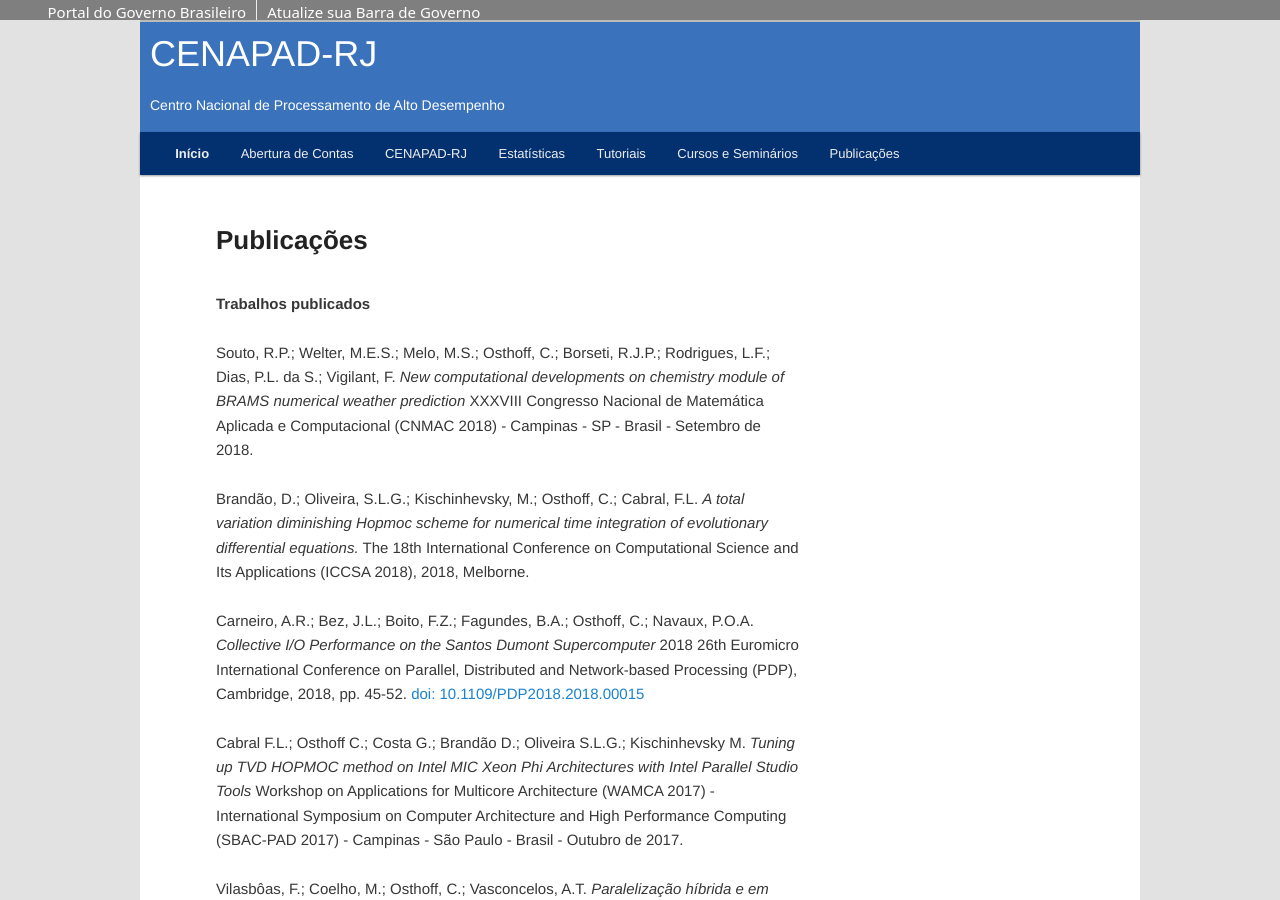
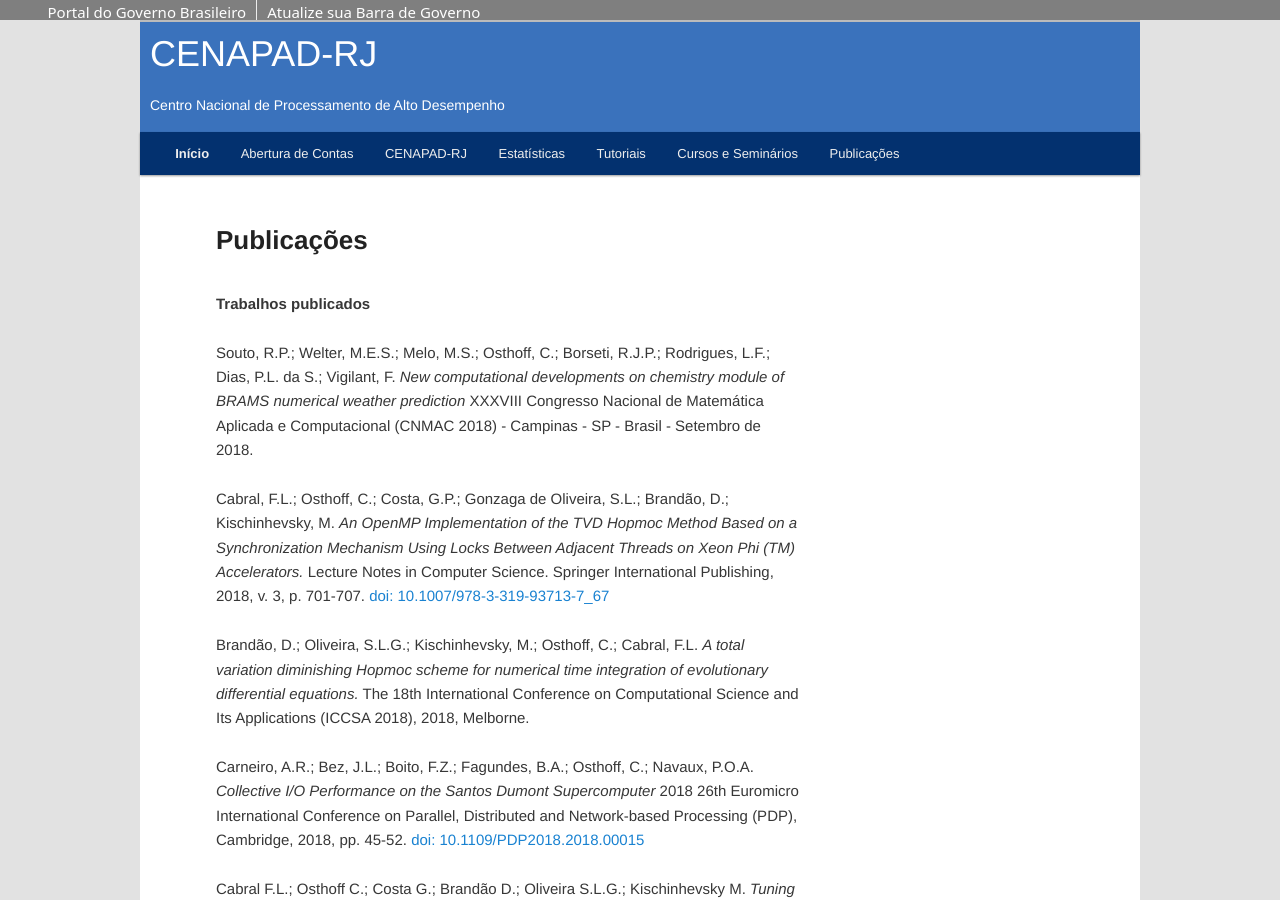
Before and after one commit to gmgall/site-cenapad, a Jekyll site: the page built from publicacoes/index.markdown, in a window 1280 px wide and 900 px high. Built offline with Jekyll 4.4.1, drawn with Linux system fonts in a browser that asks for light colours; Markdown is read by kramdown in place of the engine named in the settings.

Commit message:
Adiciona publicação do Fred

```diff
--- a/publicacoes/index.markdown
+++ b/publicacoes/index.markdown
@@ -12,6 +12,11 @@ title: Publicações
 Souto, R.P.; Welter, M.E.S.; Melo, M.S.; Osthoff, C.; Borseti, R.J.P.; Rodrigues, L.F.; Dias, P.L. da S.; Vigilant, F.
 *New computational developments on chemistry module of BRAMS numerical weather prediction*
 XXXVIII Congresso Nacional de Matemática Aplicada e Computacional (CNMAC 2018) - Campinas - SP - Brasil - Setembro de 2018.
+
+Cabral, F.L.; Osthoff, C.; Costa, G.P.; Gonzaga de Oliveira, S.L.; Brandão, D.; Kischinhevsky, M.
+*An OpenMP Implementation of the TVD Hopmoc Method Based on a Synchronization Mechanism Using Locks Between Adjacent Threads on Xeon Phi (TM) Accelerators.*
+Lecture Notes in Computer Science. Springer International Publishing, 2018, v. 3, p. 701-707.
+[doi: 10.1007/978-3-319-93713-7_67](https://doi.org/10.1007/978-3-319-93713-7_67)
 
 Brandão, D.; Oliveira, S.L.G.; Kischinhevsky, M.; Osthoff, C.; Cabral, F.L.
 *A total variation diminishing Hopmoc scheme for numerical time integration of evolutionary differential equations.*
```
